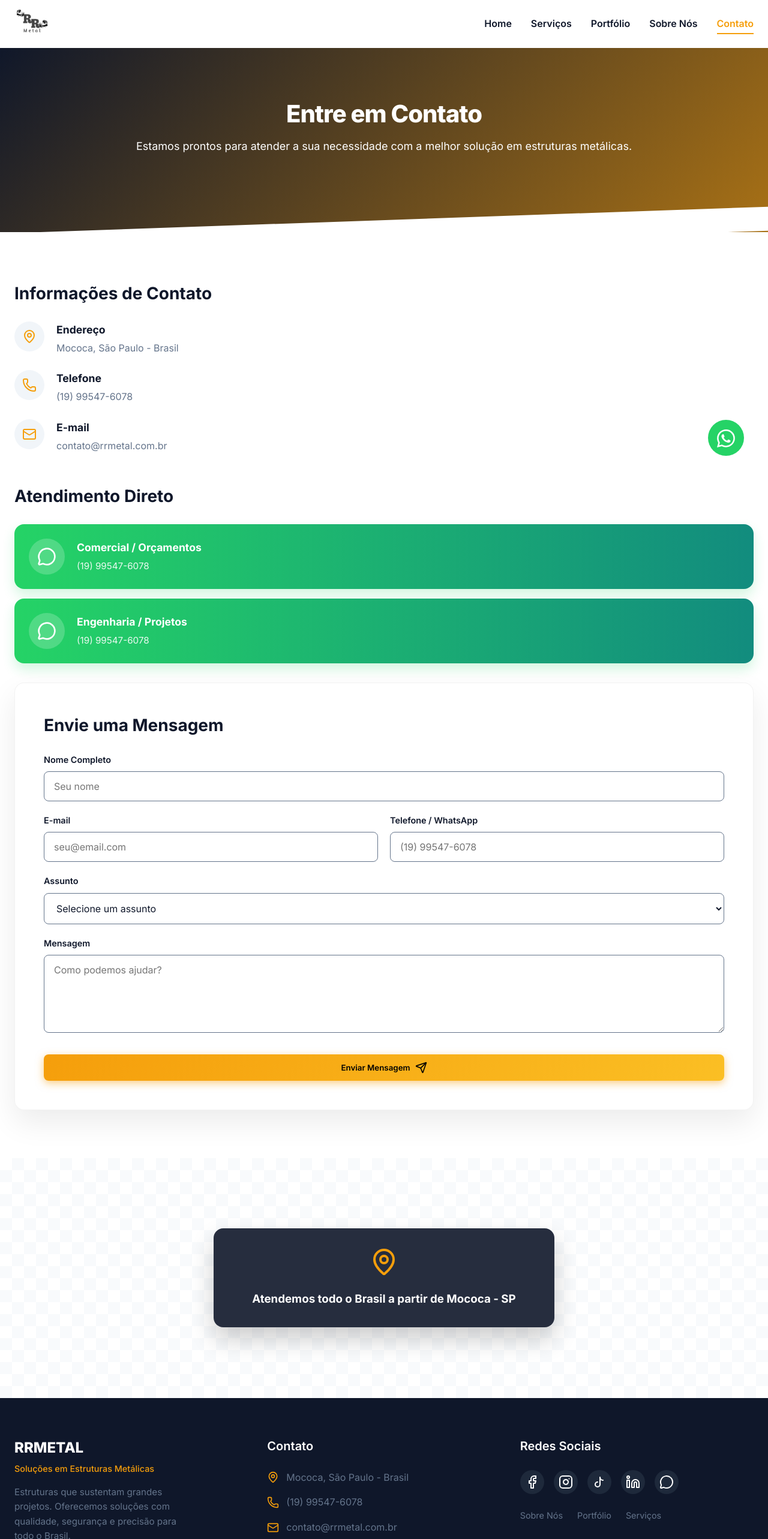
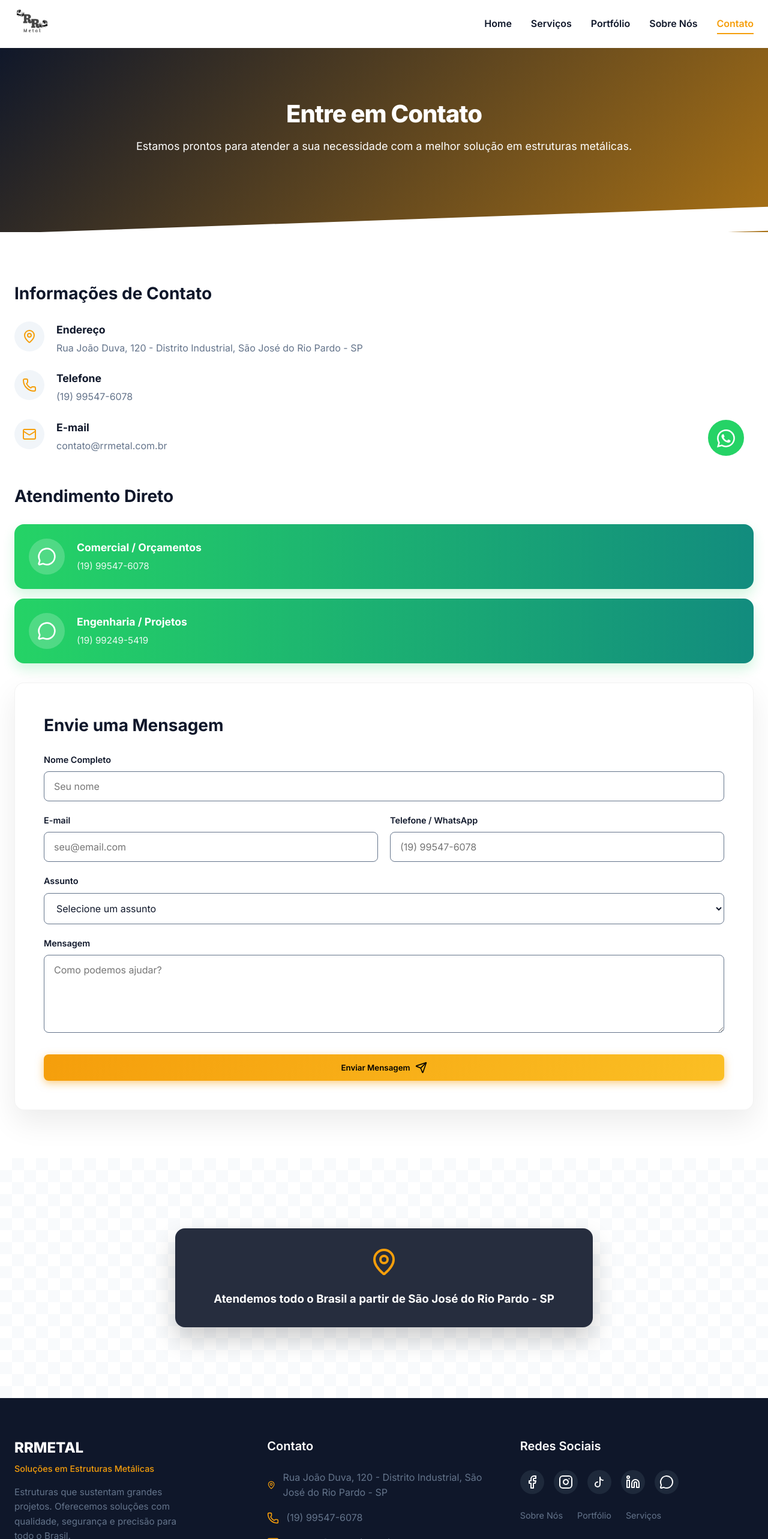
Before and after one commit to Prometheusz2020/rrmetal, a React (Vite) app: page /contato in a window 1280 px wide. Shown: the top 2566 px of the page at 60% size. Built offline with nearby package versions, Linux system fonts and the light colour scheme.

Commit message:
feat envio de email

```diff
--- a/src/components/Footer.jsx
+++ b/src/components/Footer.jsx
@@ -52,7 +52,7 @@ const Footer = () => {
             <ul className="contact-list">
               <li>
                 <MapPin size={20} className="contact-icon" />
-                <span>Mococa, São Paulo - Brasil</span>
+                <span>Rua João Duva, 120 - Distrito Industrial, São José do Rio Pardo - SP</span>
               </li>
               <li>
                 <Phone size={20} className="contact-icon" />
--- a/src/pages/Contato.jsx
+++ b/src/pages/Contato.jsx
@@ -75,7 +75,7 @@ const Contato = () => {
                     </div>
                     <div>
                       <h4 className="font-bold">Endereço</h4>
-                      <p className="text-muted">Mococa, São Paulo - Brasil</p>
+                      <p className="text-muted">Rua João Duva, 120 - Distrito Industrial, São José do Rio Pardo - SP</p>
                     </div>
                   </div>
                   <div className="contact-item">
@@ -102,7 +102,7 @@ const Contato = () => {
               <div>
                 <h2 className="text-2xl font-bold mb-6">Atendimento Direto</h2>
                 <div className="whatsapp-cards">
-                  <a href="#" className="whatsapp-card" target="_blank" rel="noopener noreferrer">
+                  <a href="https://wa.me/5519995476078" className="whatsapp-card" target="_blank" rel="noopener noreferrer">
                     <div className="wa-icon">
                       <MessageCircle size={32} />
                     </div>
@@ -112,13 +112,13 @@ const Contato = () => {
                     </div>
                   </a>
 
-                  <a href="#" className="whatsapp-card" target="_blank" rel="noopener noreferrer">
+                  <a href="https://wa.me/5519992495419" className="whatsapp-card" target="_blank" rel="noopener noreferrer">
                     <div className="wa-icon">
                       <MessageCircle size={32} />
                     </div>
                     <div className="wa-info">
                       <h4>Engenharia / Projetos</h4>
-                      <p>(19) 99547-6078</p>
+                      <p>(19) 99249-5419</p>
                     </div>
                   </a>
                 </div>
@@ -185,7 +185,7 @@ const Contato = () => {
         <div className="map-placeholder">
           <div className="map-overlay">
             <MapPin size={48} className="map-pin-icon" />
-            <h3>Atendemos todo o Brasil a partir de Mococa - SP</h3>
+            <h3>Atendemos todo o Brasil a partir de São José do Rio Pardo - SP</h3>
           </div>
         </div>
       </section>
--- a/src/pages/Sobre.jsx
+++ b/src/pages/Sobre.jsx
@@ -18,7 +18,7 @@ const Sobre = () => {
               <h2 className="section-title mb-6">Nossa História</h2>
               <div className="title-underline-left mb-6"></div>
               <p className="text-large mb-4">
-                A RRMETAL nasceu com o propósito de transformar o mercado de estruturas metálicas no Brasil. Localizada estrategicamente em Mococa, São Paulo, nossa empresa atende a clientes em todo o território nacional com excelência e dedicação.
+                A RRMETAL nasceu com o propósito de transformar o mercado de estruturas metálicas no Brasil. Localizada estrategicamente em São José do Rio Pardo, São Paulo, nossa empresa atende a clientes em todo o território nacional com excelência e dedicação.
               </p>
               <p className="text-large mb-4">
                 Somos especialistas na fabricação e montagem de estruturas metálicas para os mais diversos fins: desde galpões industriais até projetos arquitetônicos personalizados. Nosso diferencial está no compromisso inabalável com a qualidade e na capacidade de entregar soluções inovadoras.
```
Also changed, not shown: DADOS.TXT.
